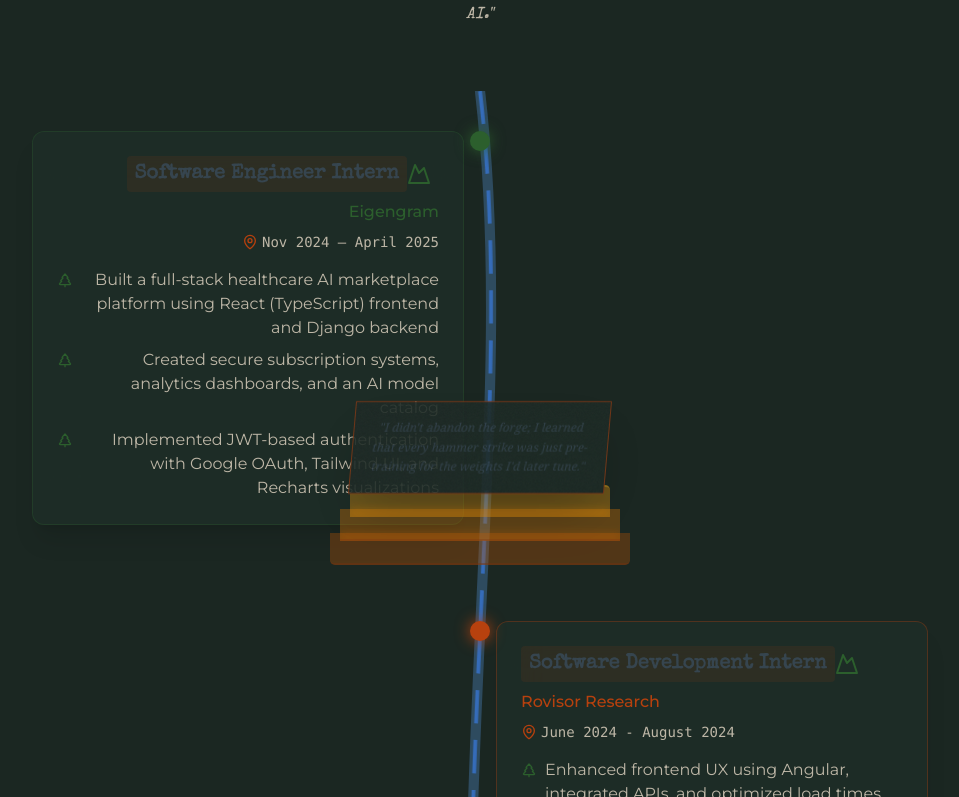
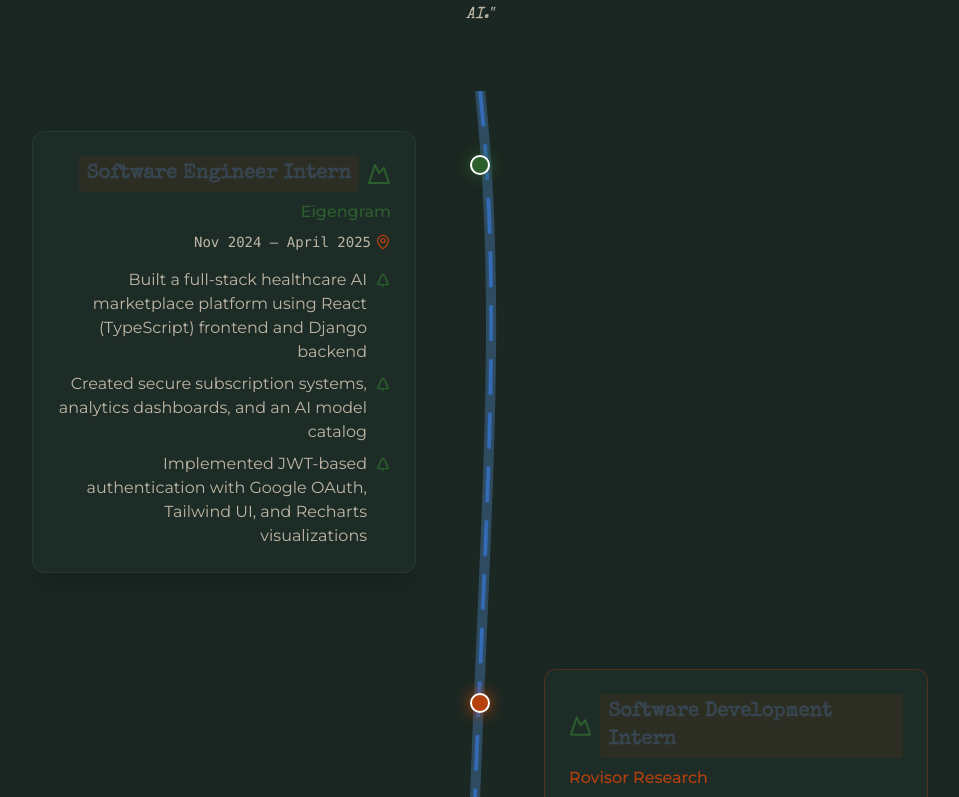
Before and after one commit to Varuno8/resume, a React (Vite) app: page / in a window 1280 px wide. Shown: the part 2123-2920 px from the top of the page, without its empty margins (160-1119 px from the left). Built offline with nearby package versions, Linux system fonts and the light colour scheme.

Commit message:
feat: Improve mobile responsiveness by disabling hover effects and adjusting layouts, update color palette, and remove an experience section visualization.

```diff
--- a/src/components/ExperienceSection.tsx
+++ b/src/components/ExperienceSection.tsx
@@ -102,9 +102,9 @@
         <div ref={timelineRef} className="max-w-4xl mx-auto relative">
           {/* Timeline line as a River */}
           {/* Timeline Nodes - River Bends */}
-          <div className="absolute left-0 top-0 bottom-0 w-full flex justify-center overflow-visible pointer-events-none z-0">
+          <div className="absolute left-0 top-0 bottom-0 w-full flex justify-start md:justify-center pl-4 md:pl-0 overflow-visible pointer-events-none z-0">
             {/* Wavy River SVG */}
-            <svg className="h-full w-20 md:w-32" preserveAspectRatio="none" viewBox="0 0 100 800">
+            <svg className="h-full w-20 md:w-32 opacity-70 md:opacity-100" preserveAspectRatio="none" viewBox="0 0 100 800">
               <path
                 d="M50,0 C80,200 20,400 50,800"
                 fill="none"
@@ -128,24 +128,6 @@
             {/* Visual Bridge crossing the river */}
           </div>
 
-          {/* FOSSIL BRIDGE visualization - Amber Layers */}
-          <div className="absolute top-[28%] left-0 w-full flex justify-center z-10 opacity-90 pointer-events-none">
-            <div className="relative w-[300px] h-[100px]">
-              {/* Layer 1: jQuery Ammonite (Bottom) */}
-              <div className="absolute bottom-0 w-full h-8 bg-amber-700/40 rounded-b-lg border-b-2 border-amber-900/50 backdrop-blur-sm"></div>
-              {/* Layer 2: REST API Vertebrae (Middle) */}
-              <div className="absolute bottom-6 w-[280px] left-[10px] h-8 bg-amber-600/40 border-b-2 border-amber-800/50 backdrop-blur-sm"></div>
-              {/* Layer 3: React Fern (Top) */}
-              <div className="absolute bottom-12 w-[260px] left-[20px] h-8 bg-amber-500/40 rounded-t-lg border-t-2 border-amber-400/30 backdrop-blur-sm"></div>
-
-              {/* Narrative Text */}
-              <div className="absolute -top-16 left-1/2 -translate-x-1/2 bg-texture-paper p-4 rounded-sm border border-outdoors-rust/60 shadow-2xl skew-x-[-5deg] w-64 text-center">
-                <p className="text-xs font-serif text-outdoors-charcoal italic leading-relaxed">
-                  "I didn't abandon the forge; I learned that every hammer strike was just pre-training for the weights I'd later tune."
-                </p>
-              </div>
-            </div>
-          </div>
 
           {/* Experience cards */}
           {experiences.map((experience, index) => (
@@ -154,9 +136,9 @@
               className="experience-card mb-12 md:mb-24 relative grid grid-cols-1 md:grid-cols-2 gap-8"
               style={{ animationDelay: `${index * 200}ms` }}
             >
-              {/* Timeline dot with glow effect */}
+              {/* Timeline dot with glow effect - Responsive positioning */}
               <div
-                className="hidden md:block absolute left-1/2 transform -translate-x-1/2 w-5 h-5 rounded-full z-10"
+                className="absolute left-[2.5rem] md:left-1/2 transform -translate-x-1/2 w-5 h-5 rounded-full z-10 top-6 md:top-6 border-2 border-white"
                 style={{
                   backgroundColor: experience.color,
                   boxShadow: `0 0 15px ${experience.color}`,
@@ -165,9 +147,9 @@
 
               {/* Content with 3D hover effect */}
               <div
-                className={`glass-card rounded-xl p-6 transition-all duration-300 hover:shadow-lg ${index % 2 === 0
-                  ? 'md:col-start-1 md:text-right'
-                  : 'md:col-start-2'
+                className={`glass-card rounded-xl p-6 transition-all duration-300 hover:shadow-lg ml-16 md:ml-0 ${index % 2 === 0
+                  ? 'md:col-start-1 md:text-right md:mr-8 lg:mr-12'
+                  : 'md:col-start-2 md:ml-8 lg:ml-12'
                   }`}
                 style={{
                   transformStyle: 'preserve-3d',
@@ -175,6 +157,7 @@
                   borderColor: `${experience.color}55`
                 }}
                 onMouseMove={(e) => {
+                  if (window.innerWidth < 768) return; // Disable 3D tilt on mobile
                   const card = e.currentTarget;
                   const rect = card.getBoundingClientRect();
                   const x = e.clientX - rect.left;
@@ -189,10 +172,10 @@
                   e.currentTarget.style.transform = 'perspective(1000px) rotateX(0deg) rotateY(0deg) scale3d(1, 1, 1)';
                 }}
               >
-                <div className={`flex items-center mb-2 ${index % 2 === 0 ? 'md:justify-end' : ''
+                <div className={`flex items-center mb-2 md:justify-start ${index % 2 === 0 ? 'md:flex-row-reverse' : ''
                   }`}>
                   <Mountain
-                    className={`h-6 w-6 mr-2 md:order-1 text-outdoors-forest`}
+                    className={`h-6 w-6 text-outdoors-forest ${index % 2 === 0 ? 'mr-2 md:mr-0 md:ml-2' : 'mr-2'}`}
                   />
                   <h3 className="font-display text-xl font-bold bg-outdoors-rust/10 px-2 py-1 rounded inline-block text-outdoors-charcoal">{experience.position}</h3>
                 </div>
@@ -204,18 +187,18 @@
                   {experience.company}
                 </h4>
 
-                <div className={`flex items-center text-sm font-mono text-muted-foreground mb-4 ${index % 2 === 0 ? 'md:justify-end' : ''
+                <div className={`flex items-center text-sm font-mono text-muted-foreground mb-4 md:justify-start ${index % 2 === 0 ? 'md:flex-row-reverse' : ''
                   }`}>
-                  <MapPin className="h-4 w-4 mr-1 text-outdoors-rust" />
+                  <MapPin className={`h-4 w-4 text-outdoors-rust ${index % 2 === 0 ? 'mr-1 md:mr-0 md:ml-1' : 'mr-1'}`} />
                   <span>{experience.period}</span>
                 </div>
 
                 <ul className={`space-y-2 text-muted-foreground ${index % 2 === 0 ? 'md:ml-auto' : ''
                   }`}>
                   {experiences[index].highlights.map((highlight, i) => (
-                    <li key={i} className="flex items-start">
+                    <li key={i} className={`flex items-start ${index % 2 === 0 ? 'md:flex-row-reverse md:text-right' : ''}`}>
                       <TreePine
-                        className="h-4 w-4 mr-2 mt-1 shrink-0 text-outdoors-forest"
+                        className={`h-4 w-4 mt-1 shrink-0 text-outdoors-forest ${index % 2 === 0 ? 'mr-2 md:mr-0 md:ml-2' : 'mr-2'}`}
                       />
                       <span>{highlight}</span>
                     </li>
--- a/src/components/Footer.tsx
+++ b/src/components/Footer.tsx
@@ -82,7 +82,7 @@
                 <li key={link.name}>
                   <a
                     href={link.href}
-                    className="text-muted-foreground hover:text-premium-emerald transition-colors"
+                    className="text-muted-foreground hover:text-outdoors-rust transition-colors"
                   >
                     {link.name}
                   </a>
--- a/src/components/Navbar.tsx
+++ b/src/components/Navbar.tsx
@@ -122,7 +122,7 @@
                 <li key={link.name}>
                   <a
                     href={link.href}
-                    className="text-base hover:text-premium-emerald transition-colors"
+                    className="text-base hover:text-outdoors-rust transition-colors"
                     onClick={() => setIsMenuOpen(false)}
                   >
                     {link.name}
@@ -148,7 +148,7 @@
               <Button
                 variant="default"
                 size="sm"
-                className="bg-premium-emerald text-white ml-auto"
+                className="bg-outdoors-forest hover:bg-outdoors-rust text-white ml-auto"
                 onClick={handleResumeClick}
               >
                 <Download className="h-4 w-4 mr-1" />
--- a/src/components/projects/ProjectCard.tsx
+++ b/src/components/projects/ProjectCard.tsx
@@ -17,7 +17,7 @@
 
   useEffect(() => {
     const handleMouseMove = (e: MouseEvent) => {
-      if (!cardRef.current) return;
+      if (!cardRef.current || window.innerWidth < 768) return;
 
       const rect = cardRef.current.getBoundingClientRect();
       const x = e.clientX - rect.left;
```
